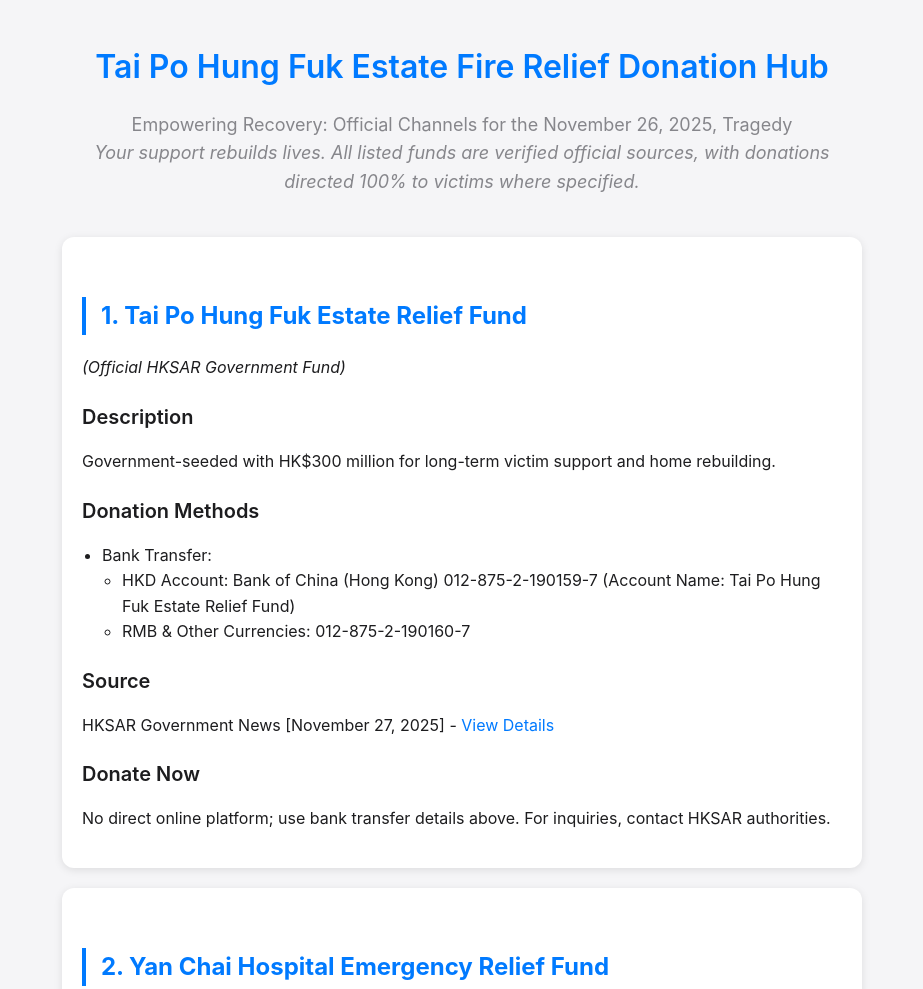
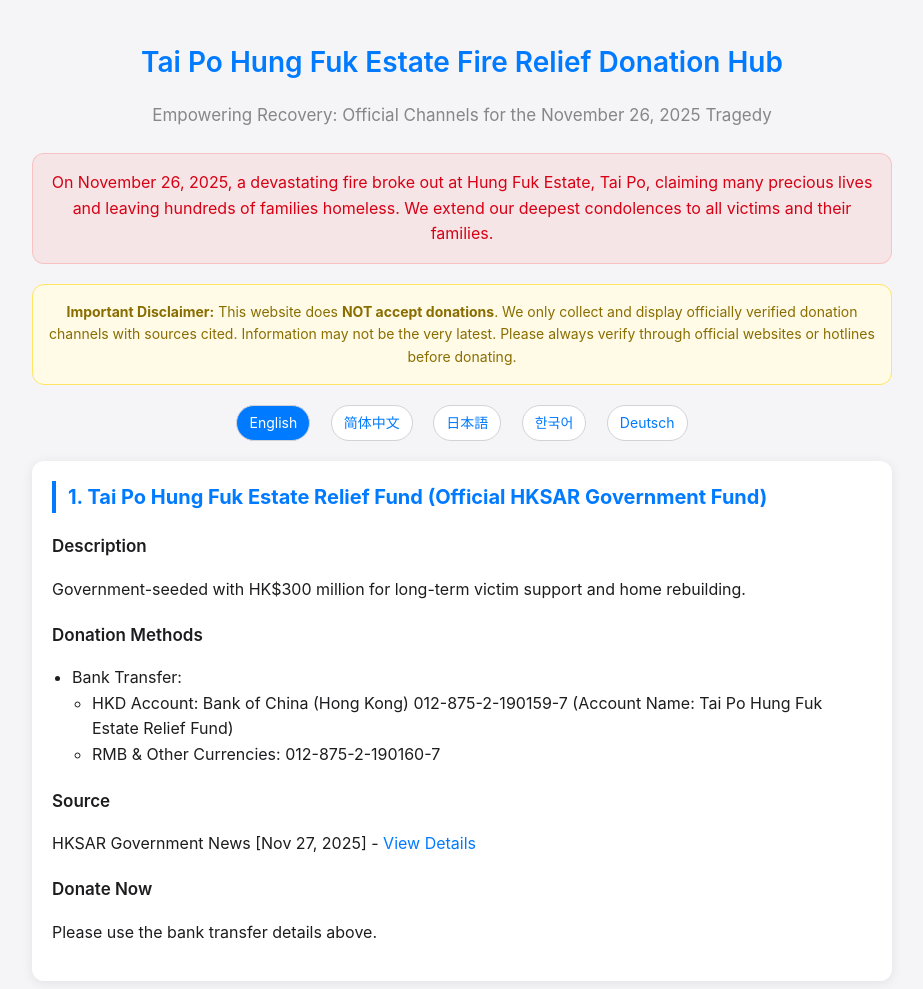
Before and after one commit to wangzhenli0923/taipo1126, a plain HTML site: page index.html in a window 1280 px wide. Shown: the top 989 px of the page, without its empty margins (178-1101 px from the left). Drawn offline with Linux system fonts and the light colour scheme.

Commit message:
Update index.html

```diff
--- a/index.html
+++ b/index.html
@@ -4,93 +4,170 @@
     <meta charset="UTF-8">
     <meta name="viewport" content="width=device-width, initial-scale=1.0">
     <title>Tai Po Hung Fuk Estate Fire Relief Donation Hub</title>
+    <meta name="description" content="Official & verified donation channels for the November 26, 2025 Tai Po Hung Fuk Estate fire tragedy.">
+
+    <!-- Google Analytics -->
+    <!-- Google tag (gtag.js) -->
+    <script async src="https://www.googletagmanager.com/gtag/js?id=G-WNZN1NVP6N"></script>
+    <script>
+      window.dataLayer = window.dataLayer || [];
+      function gtag(){dataLayer.push(arguments);}
+      gtag('js', new Date());
+      gtag('config', 'G-WNZN1NVP6N');
+    </script>
+
     <style>
+        :root {
+            --primary: #007AFF;
+            --text: #1d1d1f;
+            --bg: #f5f5f7;
+            --card: #ffffff;
+            --gray: #86868b;
+            --red: #ff3b30;
+        }
         body {
-            font-family: -apple-system, BlinkMacSystemFont, 'Segoe UI', Roboto, sans-serif;
-            max-width: 800px;
+            font-family: -apple-system, BlinkMacSystemFont, 'Segoe UI', Roboto, 'Noto Sans SC', sans-serif;
+            margin: 0;
+            padding: 0 16px;
+            background: var(--bg);
+            color: var(--text);
+            line-height: 1.6;
+        }
+        .container {
+            max-width: 860px;
             margin: 0 auto;
-            padding: 20px;
-            background-color: #f5f5f7;
-            color: #1d1d1f;
-            line-height: 1.6;
+            padding: 20px 0;
         }
         h1 {
             text-align: center;
-            color: #007AFF;
+            color: var(--primary);
+            font-size: 28px;
             font-weight: 600;
-            margin-bottom: 10px;
+            margin: 20px 0 8px;
         }
         .subtitle {
             text-align: center;
-            font-size: 18px;
-            color: #86868b;
-            margin-bottom: 40px;
+            font-size: 17px;
+            color: var(--gray);
+            margin-bottom: 24px;
         }
-        h2 {
-            color: #007AFF;
-            border-left: 4px solid #007AFF;
-            padding-left: 15px;
-            margin-top: 40px;
+        .incident {
+            background: rgba(255,59,48,0.08);
+            border: 1px solid rgba(255,59,48,0.2);
+            border-radius: 12px;
+            padding: 16px;
+            text-align: center;
+            margin: 20px 0;
+            font-size: 16px;
+            color: #d70015;
         }
-        h3 {
-            color: #1d1d1f;
-            font-size: 20px;
-            margin-bottom: 10px;
-            font-weight: 600;
+        .disclaimer {
+            background: #fffbe6;
+            border: 1px solid #ffe564;
+            border-radius: 12px;
+            padding: 16px;
+            margin: 20px 0;
+            font-size: 14px;
+            color: #8a6d00;
+            text-align: center;
         }
-        ul, ol {
-            padding-left: 20px;
+        .lang-switch {
+            text-align: center;
+            margin: 20px 0;
         }
-        a {
-            color: #007AFF;
+        .lang-switch a {
+            display: inline-block;
+            margin: 0 8px;
+            padding: 6px 12px;
+            background: white;
+            border-radius: 20px;
+            font-size: 14px;
             text-decoration: none;
+            color: var(--primary);
+            border: 1px solid #d2d2d7;
         }
-        a:hover {
-            text-decoration: underline;
+        .lang-switch a.active {
+            background: var(--primary);
+            color: white;
         }
         .section {
-            background: white;
+            background: var(--card);
             padding: 20px;
             margin-bottom: 20px;
             border-radius: 12px;
-            box-shadow: 0 2px 8px rgba(0,0,0,0.1);
+            box-shadow: 0 2px 12px rgba(0,0,0,0.08);
         }
-        .hotline {
-            font-weight: bold;
-            color: #ff3b30;
+        h2 {
+            color: var(--primary);
+            border-left: 4px solid var(--primary);
+            padding-left: 12px;
+            margin: 0 0 16px 0;
+            font-size: 20px;
         }
+        h3 {
+            font-size: 17px;
+            margin: 20px 0 8px;
+            font-weight: 600;
+        }
+        ul { padding-left: 20px; }
+        a { color: var(--primary); text-decoration: none; }
+        a:hover { text-decoration: underline; }
         .donate-button {
             display: inline-block;
-            background-color: #007AFF;
+            background: var(--primary);
             color: white;
-            padding: 10px 20px;
-            border-radius: 8px;
-            text-decoration: none;
+            padding: 12px 24px;
+            border-radius: 10px;
             font-weight: 600;
-            margin-top: 10px;
+            margin: 12px 0;
+            text-align: center;
         }
-        .donate-button:hover {
-            background-color: #0056b3;
-        }
+        .donate-button:hover { background: #0066cc; }
+        .hotline { color: var(--red); font-weight: bold; }
         footer {
             text-align: center;
+            padding: 32px 0 40px;
+            color: var(--gray);
+            font-size: 14px;
+            border-top: 1px solid #d2d2d7;
             margin-top: 40px;
-            padding-top: 20px;
-            border-top: 1px solid #d2d2d7;
-            color: #86868b;
-            font-size: 14px;
+        }
+        @media (max-width: 640px) {
+            h1 { font-size: 24px; }
+            .donate-button { width: 100%; box-sizing: border-box; }
         }
     </style>
 </head>
 <body>
-    <h1>Tai Po Hung Fuk Estate Fire Relief Donation Hub</h1>
-    <p class="subtitle">Empowering Recovery: Official Channels for the November 26, 2025, Tragedy<br><em>Your support rebuilds lives. All listed funds are verified official sources, with donations directed 100% to victims where specified.</em></p>
+    <div class="container">
 
+        <h1 id="title">Tai Po Hung Fuk Estate Fire Relief Donation Hub</h1>
+        <p class="subtitle" id="subtitle">Empowering Recovery: Official Channels for the November 26, 2025 Tragedy</p>
+
+        <!-- 火灾事件简述 -->
+        <div class="incident" id="incident">
+            On November 26, 2025, a devastating fire broke out at Hung Fuk Estate, Tai Po, claiming many precious lives and leaving hundreds of families homeless. We extend our deepest condolences to all victims and their families.
+        </div>
+
+        <!-- 免责声明 -->
+        <div class="disclaimer" id="disclaimer">
+            <strong>Important Disclaimer:</strong> This website does <strong>NOT accept donations</strong>. We only collect and display officially verified donation channels with sources cited. Information may not be the very latest. Please always verify through official websites or hotlines before donating.
+        </div>
+
+        <!-- 语言切换 -->
+        <div class="lang-switch">
+            <a href="?lang=en" class="active" data-lang="en">English</a>
+            <a href="?lang=zh" data-lang="zh">简体中文</a>
+            <a href="?lang=ja" data-lang="ja">日本語</a>
+            <a href="?lang=ko" data-lang="ko">한국어</a>
+            <a href="?lang=de" data-lang="de">Deutsch</a>
+        </div>
+
+        <!-- 各捐款渠道 -->
         <div class="section">
-        <h2>1. Tai Po Hung Fuk Estate Relief Fund</h2>
-        <p><em>(Official HKSAR Government Fund)</em></p>
+            <h2>1. Tai Po Hung Fuk Estate Relief Fund <span id="fund1-title">(Official HKSAR Government Fund)</span></h2>
             <h3>Description</h3>
-        <p>Government-seeded with HK$300 million for long-term victim support and home rebuilding.</p>
+            <p id="fund1-desc">Government-seeded with HK$300 million for long-term victim support and home rebuilding.</p>
             <h3>Donation Methods</h3>
             <ul>
                 <li>Bank Transfer:
@@ -101,80 +178,108 @@
                 </li>
             </ul>
             <h3>Source</h3>
-        <p>HKSAR Government News [November 27, 2025] - <a href="https://www.news.gov.hk/chi/2025/11/20251127/20251127_191621_256.html" target="_blank">View Details</a></p>
+            <p>HKSAR Government News [Nov 27, 2025] - <a href="https://www.news.gov.hk/chi/2025/11/20251127/20251127_191621_256.html" target="_blank">View Details</a></p>
             <h3>Donate Now</h3>
-        <p>No direct online platform; use bank transfer details above. For inquiries, contact HKSAR authorities.</p>
+            <p>Please use the bank transfer details above.</p>
         </div>
 
         <div class="section">
             <h2>2. Yan Chai Hospital Emergency Relief Fund</h2>
             <h3>Description</h3>
-        <p>Provides funeral support (HK$20,000 per deceased family), economic aid, accommodation allowances, emotional counseling, and medical services. 100% of donations go directly to victims—no administrative fees deducted.</p>
+            <p>Provides funeral support (HK$20,000 per deceased family), economic aid, accommodation allowances, emotional counseling, and medical services. 100% of donations go directly to victims—no administrative fees.</p>
             <h3>Donation Methods</h3>
             <ul>
-            <li>Online Donation</li>
-            <li>PayMe, FPS, Bank Transfer, Cheque</li>
-            <li>International Wire: SWIFT: BKCHHKHHXXX; Bank: Bank of China (Hong Kong) Limited; Address: Bank of China Tower, 1 Garden Road, Central, Hong Kong; Account Name: Yan Chai Hospital YEAR Fund; Account: 031-375-0-002766-8</li>
+                <li>Online, PayMe, FPS, Bank Transfer, Cheque</li>
+                <li>International Wire: SWIFT BKCHHKHHXXX → Account 031-375-0-002766-8 (Yan Chai Hospital YEAR Fund)</li>
             </ul>
             <h3>Source</h3>
-        <p>Yan Chai Hospital Official Website [Updated from November 29, 2025] - <a href="https://www.yanchai.org.hk/fire-incident-tai-po" target="_blank">View Details</a></p>
+            <p>Yan Chai Hospital <a href="https://www.yanchai.org.hk/fire-incident-tai-po" target="_blank">Official Page</a></p>
             <h3>Donate Now</h3>
-        <a href="https://www.yanchai.org.hk/form_option/once" target="_blank" class="donate-button">Donate Online</a><br>
-        <p class="hotline">Hotline: 8100 7711 (Mon-Fri, 9am-6pm)</p>
+            <a href="https://www.yanchai.org.hk/form_option/once" target="_blank" class="donate-button">Donate Online</a>
+            <p class="hotline">Hotline: 8100 7711</p>
         </div>
 
         <div class="section">
-        <h2>3. Po Leung Kuk Fu Wo Fund – Tai Po Fire Special Account</h2>
+            <h2>3. Po Leung Kuk – Tai Po Fire Special Account</h2>
             <h3>Description</h3>
-        <p>Offers financial aid to families of the deceased and injured, emergency accommodation, and emotional support through social workers. 100% of donations used for relief—no administrative fees.</p>
-        <h3>Donation Methods</h3>
-        <ul>
-            <li>Online Donation</li>
-            <li>Bank Transfer/Cheque: Payable to "Po Leung Kuk"; Accounts: BOC HK 031-349-0-026655-7 or HSBC 002-239564-012. Email deposit slip to <a href="mailto:donation@poleungkuk.org.hk">donation@poleungkuk.org.hk</a> with "Tai Po Fire Special Account" note.</li>
-        </ul>
-        <h3>Source</h3>
-        <p>Po Leung Kuk Official Website - <a href="https://www.poleungkuk.org.hk/news/emergencysupportfortaipofire" target="_blank">View Details</a></p>
+            <p>Financial aid to deceased/injured families, emergency accommodation, emotional support. 100% to victims.</p>
             <h3>Donate Now</h3>
             <a href="https://efms.poleungkuk.org.hk/forms/application/nQpz4yJrb27JdWLDX7wK" target="_blank" class="donate-button">Donate Online</a>
         </div>
 
         <div class="section">
-        <h2>4. HK Sheng Kung Hui Welfare Council – Heartfelt Action 1126 Fire Support Fund</h2>
+            <h2>4. HK Sheng Kung Hui Welfare Council – Heartfelt Action 1126</h2>
             <h3>Description</h3>
-        <p>Provides cash assistance, in-kind support, psychological counseling, and funeral aid. 100% of donations go to victims—no administrative fees.</p>
-        <h3>Donation Methods</h3>
-        <ul>
-            <li>Online Donation Platform</li>
-            <li>Inquiry Hotline: 8209 8122</li>
-        </ul>
-        <h3>Source</h3>
-        <p>HK Sheng Kung Hui Welfare Council Official Website - <a href="https://www.skhwc.org.hk/zh-hant/information_centre/news/238" target="_blank">View Details</a></p>
+            <p>Cash & in-kind assistance, psychological counseling, funeral support. 100% to victims.</p>
             <h3>Donate Now</h3>
             <a href="https://donation.skhwc.org.hk/hk/fund-donation/aolwfc" target="_blank" class="donate-button">Donate Online</a>
         </div>
 
         <div class="section">
-        <h2>5. Material Donations Platform</h2>
-        <p><em>(Coordinated by HKSAR Government for In-Kind Supplies)</em></p>
+            <h2>5. Material Donations Platform <span id="mat-desc">(Government Coordinated)</span></h2>
             <h3>Description</h3>
-        <p>Platform for groups and individuals to register donatable goods (e.g., essentials, household items). Government integrates data and distributes based on needs via Central Material Station at Tai Po Community Centre.</p>
-        <h3>Donation Methods</h3>
-        <ul>
-            <li>Online Registration of Items</li>
-        </ul>
-        <h3>Source</h3>
-        <p>Guangming Daily [December 2, 2025] - <a href="https://m.gmw.cn/2025-12/02/content_1304246533.htm" target="_blank">View Details</a></p>
+            <p>Register daily necessities and household items for unified government distribution.</p>
             <h3>Donate Now</h3>
-        <a href="https://www.taipodonation.hk" target="_blank" class="donate-button">Register Materials</a>
+            <a href="https://www.taipodonation.hk" target="_blank" class="donate-button">Register Items</a>
         </div>
 
         <footer>
-        <p>Stay Informed & Safe<br>
-        • Verify all donations through official links to avoid scams.<br>
-        • For emotional support: Yan Chai Hotline 9371 9151 (daily 9am-9pm).<br>
-        • Report suspicious activities to HKSAR authorities.</p>
-        <p>This hub is community-driven for transparency. Last updated: December 7, 2025.<br>
-        Inspired by Apple's clean design—simple, accessible, impactful.</p>
+            <p>Last updated: December 7, 2025<br>
+            This is a community-driven, non-profit information hub.<br>
+            Inspired by Apple's clean design — simple, accessible, impactful.</p>
         </footer>
+    </div>
+
+    <!-- 简易多语言切换（纯前端，无需后端） -->
+    <script>
+        const translations = {
+            zh: {
+                title: "大埔宏福苑火災援助捐款導航站",
+                subtitle: "官方認證捐款渠道一覽（2025年11月26日火災）",
+                incident: "2025年11月26日，大埔宏福苑發生嚴重火災，奪去多條寶貴生命，數百家庭失去家園。我們向所有遇難者及家屬致以最深切的哀悼。",
+                disclaimer: "<strong>重要免責聲明：</strong> 本站<strong>不接受任何捐款</strong>，僅整理並展示官方認證渠道及來源。我們無法保證資訊為最新，請務必前往官方網站或致電核實。",
+                "fund1-title": "（香港特區政府官方基金）",
+                "fund1-desc": "政府注資3億港元，用於災民長期支援及家園重建。",
+                "mat-desc": "（特區政府統籌物資平台）"
+            },
+            ja: {
+                title: "大埔 Hung Fuk Estate 火災救援寄付ナビ",
+                subtitle: "2025年11月26日の悲劇に対する公式寄付窓口",
+                incident: "2025年11月26日、大埔 Hung Fuk Estate で発生した大規模火災により多くの命が失われ、数百世帯が家を失いました。犠牲者とご遺族に心からお悔やみ申し上げます。",
+                disclaimer: "<strong>重要免責事項：</strong> 当サイトは寄付を受け付けません。公式チャネル情報のみ提供しており、最新情報ではない可能性があります。必ず公式サイトでご確認ください。"
+            },
+            ko: {
+                title: "타이포 훙푹 에스테이트 화재 구호 기부 허브",
+                subtitle: "2025년 11월 26일 비극에 대한 공식 기부 채널",
+                incident: "2025년 11월 26일 타이포 훙푹 에스테이트에서 대형 화재가 발생해 많은 생명을 앗아갔고 수백 가구가 집을 잃었습니다. 희생자와 유가족께 깊은 애도를 표합니다.",
+                disclaimer: "<strong>중요 면책:</strong> 본 사이트는 기부를 받지 않습니다. 공식 채널 정보만 제공하며 최신 정보가 아닐 수 있으니 반드시 공식 사이트에서 확인해 주세요."
+            },
+            de: {
+                title: "Tai Po Hung Fuk Estate Brandkatastrophe – Spendenübersicht",
+                subtitle: "Offizielle Kanäle für die Tragödie vom 26. November 2025",
+                incident: "Am 26. November 2025 brach in Hung Fuk Estate, Tai Po, ein verheerendes Feuer aus, das zahlreiche Menschenleben forderte und Hunderte Familien obdachlos machte. Unser tiefstes Mitgefühl gilt allen Opfern und Angehörigen.",
+                disclaimer: "<strong>Wichtiger Hinweis:</strong> Diese Webseite nimmt <strong>keine Spenden</strong> entgegen. Wir listen ausschließlich offiziell verifizierte Kanäle. Die Informationen sind möglicherweise nicht auf dem allerneuesten Stand – bitte immer direkt bei den Organisationen prüfen."
+            }
+        };
+
+        // 读取 URL 参数或默认英文
+        const urlParams = new URLSearchParams(window.location.search);
+        const lang = urlParams.get('lang') || 'en';
+
+        if (lang !== 'en' && translations[lang]) {
+            document.getElementById('title').textContent = translations[lang].title;
+            document.getElementById('subtitle').textContent = translations[lang].subtitle;
+            document.getElementById('incident').innerHTML = translations[lang].incident;
+            document.getElementById('disclaimer').innerHTML = translations[lang].disclaimer;
+            if (translations[lang]["fund1-title"]) document.querySelector('#fund1-title').textContent = translations[lang]["fund1-title"];
+            if (translations[lang]["fund1-desc"]) document.getElementById('fund1-desc').textContent = translations[lang]["fund1-desc"];
+            if (translations[lang]["mat-desc"]) document.querySelector('#mat-desc').textContent = translations[lang]["mat-desc"];
+        }
+
+        // 高亮当前语言
+        document.querySelectorAll('.lang-switch a').forEach(a => {
+            a.classList.toggle('active', a.dataset.lang === lang);
+        });
+    </script>
 </body>
 </html>
```
Lines whose indentation alone changed are shown as unchanged.
